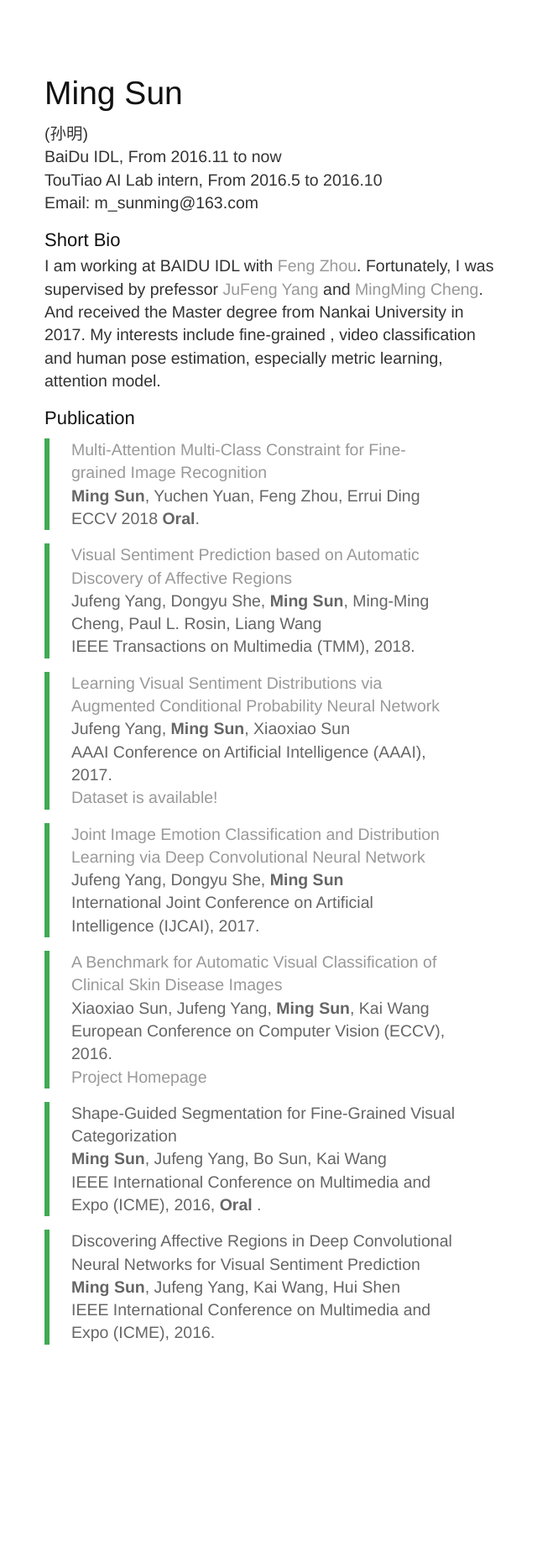
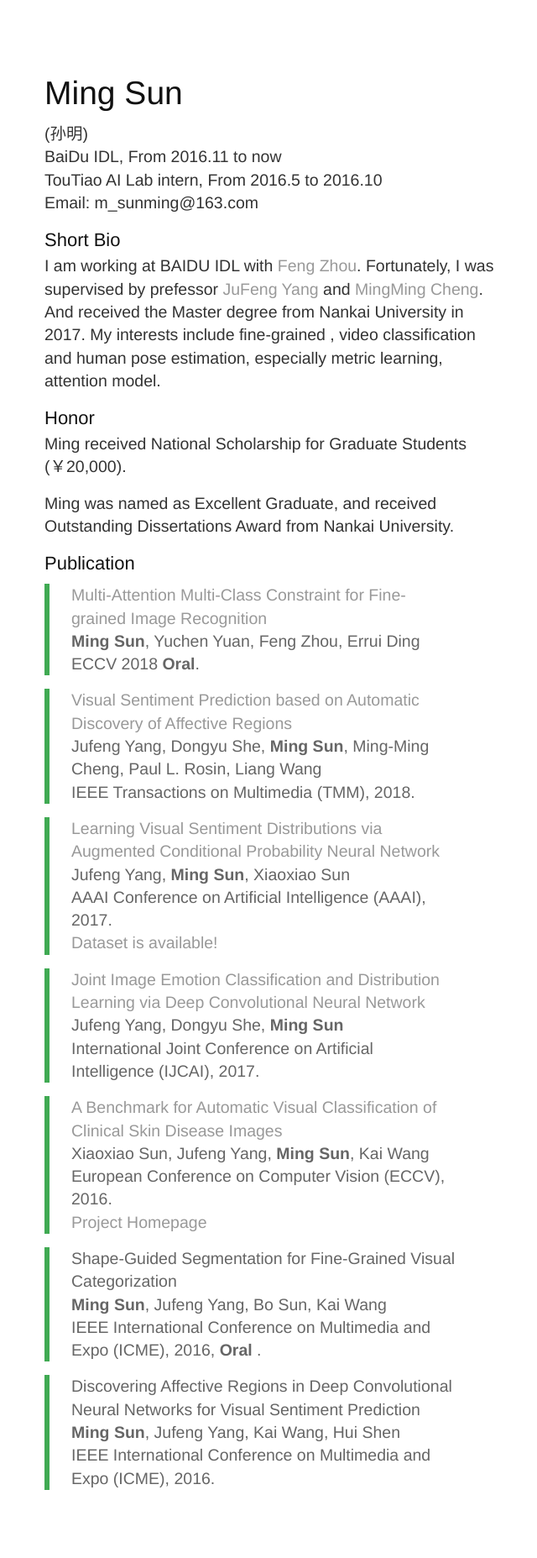
Before and after one commit to msunming/msunming.github.io, a Jekyll site: the page index.html, which Jekyll copies as it is, in a window 1280 px wide. Shown: the whole page at 84% size, without its empty margins (139-779 px from the left). Built offline with Jekyll 4.4.1, drawn with Linux system fonts in a browser that asks for light colours; before the commit the page ends 1682 px from its top, so only the background shows below that.

Commit message:
Update index.html

```diff
--- a/index.html
+++ b/index.html
@@ -455,15 +455,19 @@ pre .markdown .emphasis {
 			And received the Master degree from Nankai University in 2017.
 			My interests include fine-grained , video classification and human pose estimation, especially metric learning, attention model.
 		</p>
-
-	       </div>
+	        <h2>Honor</h2>
+		<p> Ming received National Scholarship for Graduate Students (￥20,000).
+		</p>
+		<p>Ming was named as Excellent Graduate, and received Outstanding Dissertations Award from Nankai University.
+			</p>
+		</div>
 	       <h2>Publication</h2>
 	       <!-- -->
 
 		<blockquote>
 		<p><a href="https://arxiv.org/abs/1806.05372">
 Multi-Attention Multi-Class Constraint for Fine-grained Image Recognition</a> <br />
-		<strong>Ming Sun</strong>, Yuchen Yuan, Feng Zhou, Errui Ding  <br />
+		<strong>Ming Sun</strong>, Yuchen Yuan, Feng Zhou, Errui Ding  <br/>
 		ECCV 2018 <strong> Oral</strong>.<br /></p>
 		</blockquote>
 
```
